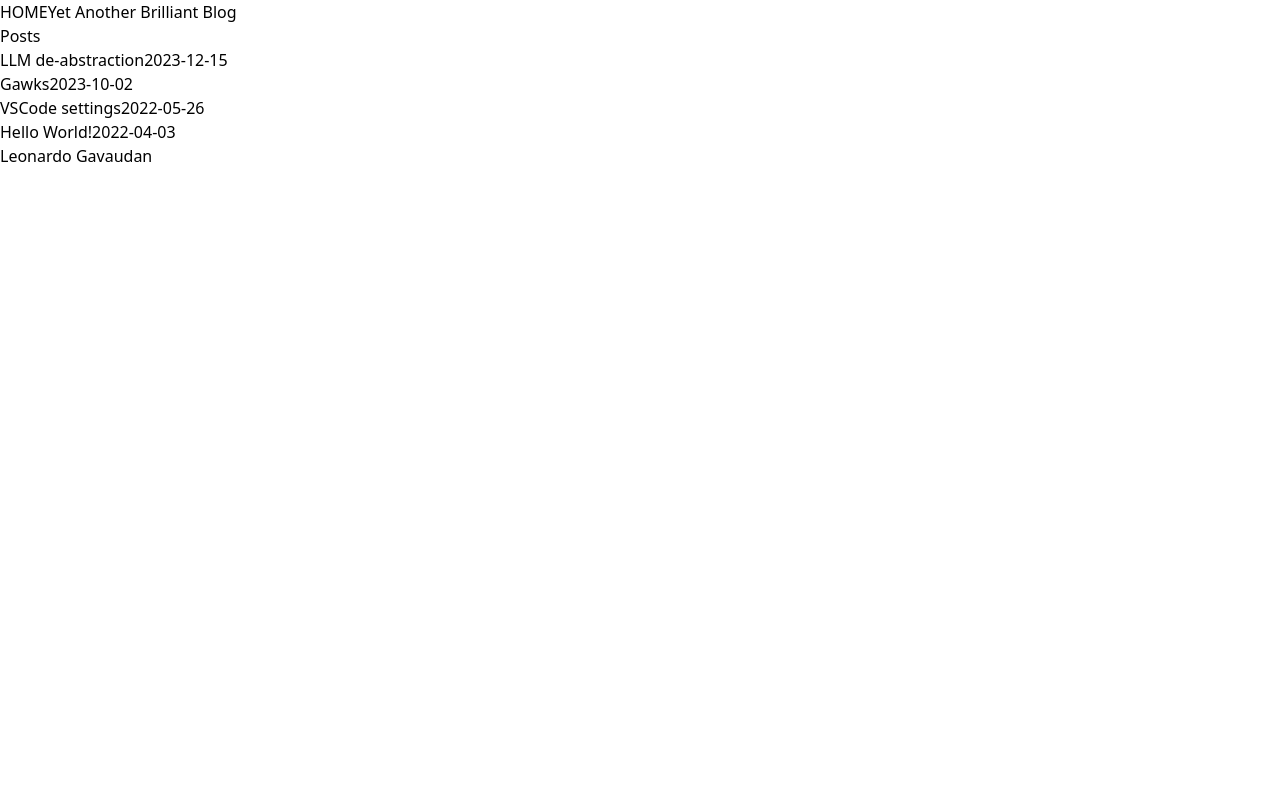
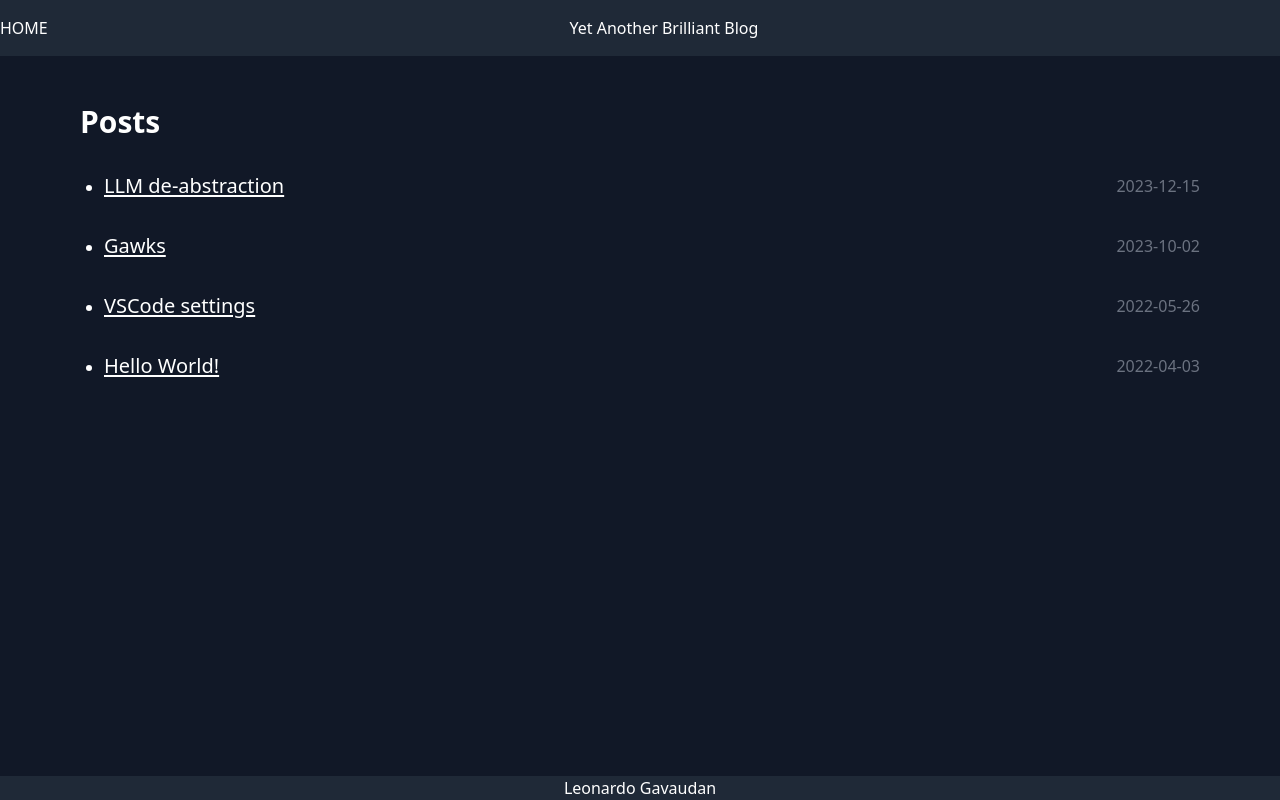
Before and after one commit to leonardogavaudan/blog, a Next.js app: page / in a window 1280 px wide. Built offline with nearby package versions, Linux system fonts and the light colour scheme.

Commit message:
fix tailwind config

```diff
--- a/tailwind.config.js
+++ b/tailwind.config.js
@@ -1,7 +1,7 @@
 module.exports = {
     content: [
-        './pages/**/*.{js,ts,jsx,tsx}',
-        './components/**/*.{js,ts,jsx,tsx}',
+        './src/pages/**/*.{js,ts,jsx,tsx}',
+        './src/components/**/*.{js,ts,jsx,tsx}',
     ],
     theme: {
         extend: {},
```
